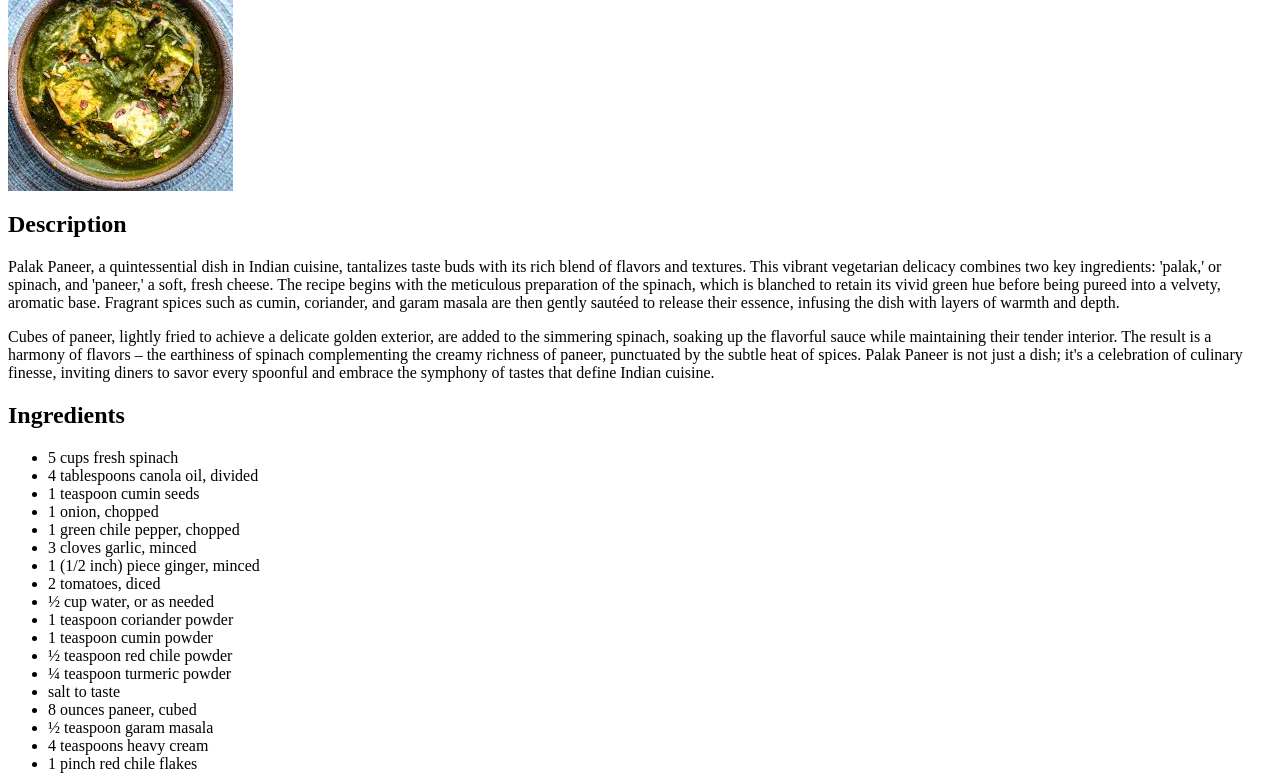
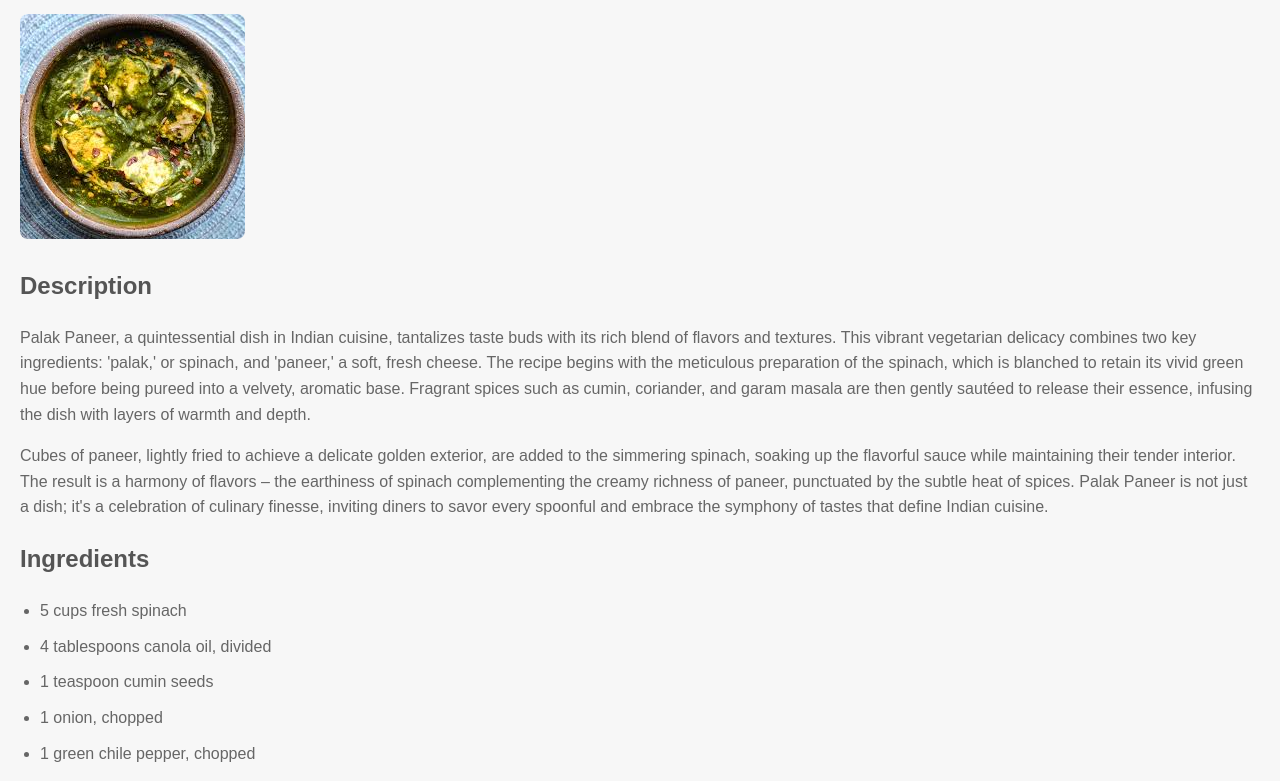
Before and after one commit to vikrampujary0000/odin-recipes, a plain HTML site: page recipes/palak-paneer.html in a window 1280 px wide. Shown: the part 100-881 px from the top of the page. Drawn offline with Linux system fonts and the light colour scheme.

Commit message:
Add CSS styling to recipe website

```diff
--- a/index.html
+++ b/index.html
@@ -3,6 +3,7 @@
   <head>
     <meta charset="UTF-8" />
     <title>Odin Recipes</title>
+    <link rel="stylesheet" href="./styles.css">
   </head>
   <body>
     <h1>Odin Recipes</h1>
--- a/recipes/palak-paneer.html
+++ b/recipes/palak-paneer.html
@@ -1,3 +1,13 @@
+<!DOCTYPE html>
+<html lang="en">
+
+<head>
+  <meta charset="UTF-8">
+  <title>Palak Paneer</title>
+  <link rel="stylesheet" href="../styles.css">
+</head>
+
+<body>
   <h1>Palak Paneer</h1>
   <img src="../images/palak-paneer.jpeg" alt="Palak Paneer" />
   <h2>Description</h2>
@@ -69,3 +79,6 @@
       chile flakes.
     </li>
   </ol>
+</body>
+
+</html>
--- /dev/null
+++ b/styles.css
@@ -0,0 +1,50 @@
+/* Body styles */
+body {
+    font-family: Arial, sans-serif;
+    line-height: 1.6;
+    background-color: #f7f7f7;
+    padding: 20px;
+    margin: 0;
+}
+
+/* Heading styles */
+h1 {
+    color: #333;
+    text-align: center;
+}
+
+h2 {
+    color: #555;
+}
+
+/* Image styles */
+img {
+    max-width: 100%;
+    height: auto;
+    border-radius: 8px;
+}
+
+/* Paragraph styles */
+p {
+    color: #666;
+}
+
+/* List styles */
+ul,
+ol {
+    color: #666;
+    padding-left: 20px;
+}
+
+li {
+    margin-bottom: 10px;
+}
+
+/* Link styles */
+a {
+    color: #007bff;
+}
+
+a:hover {
+    text-decoration: none;
+}
```
Also changed, not shown: recipes/chicken-tikka-masala.html (+13 -0 lines), recipes/tandoori-chicken.html (+13 -0 lines). Lines whose indentation alone changed are shown as unchanged.
